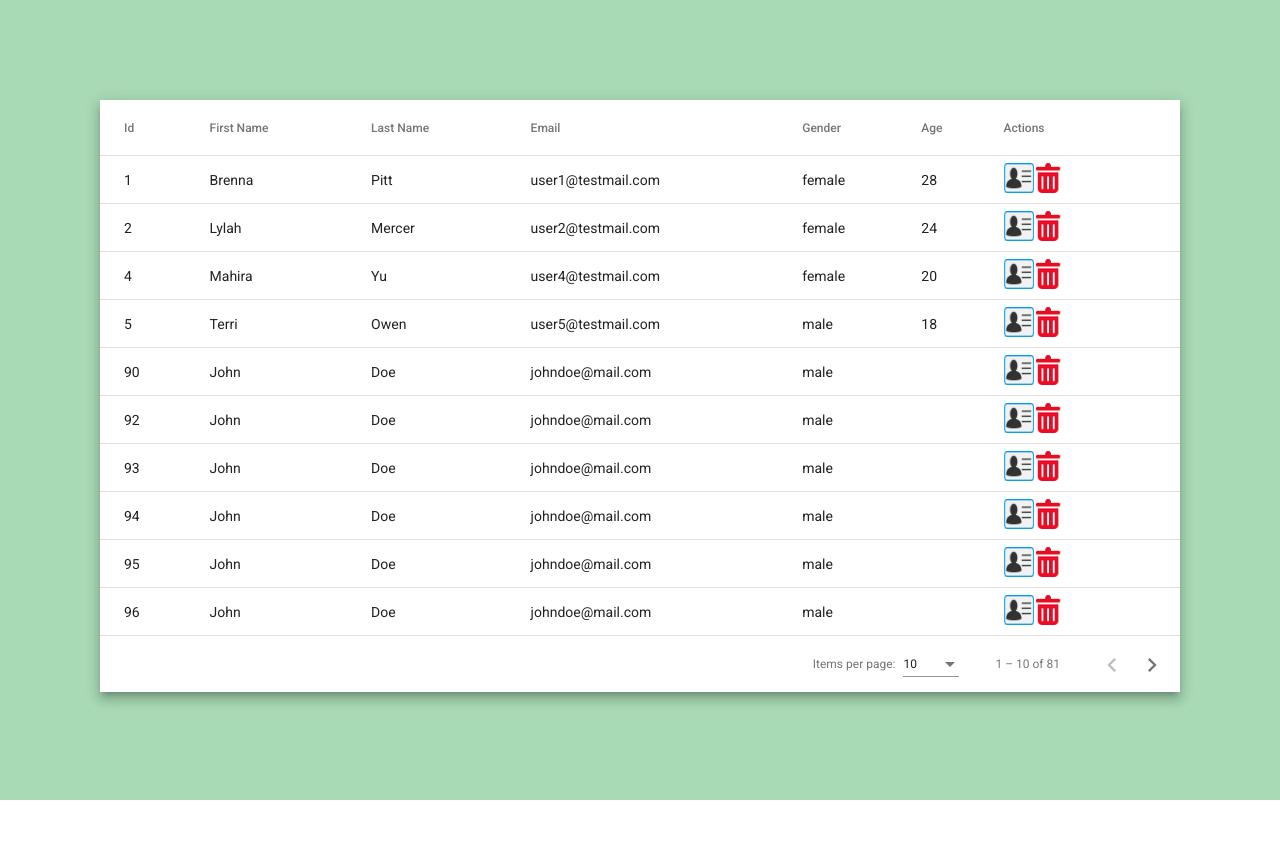
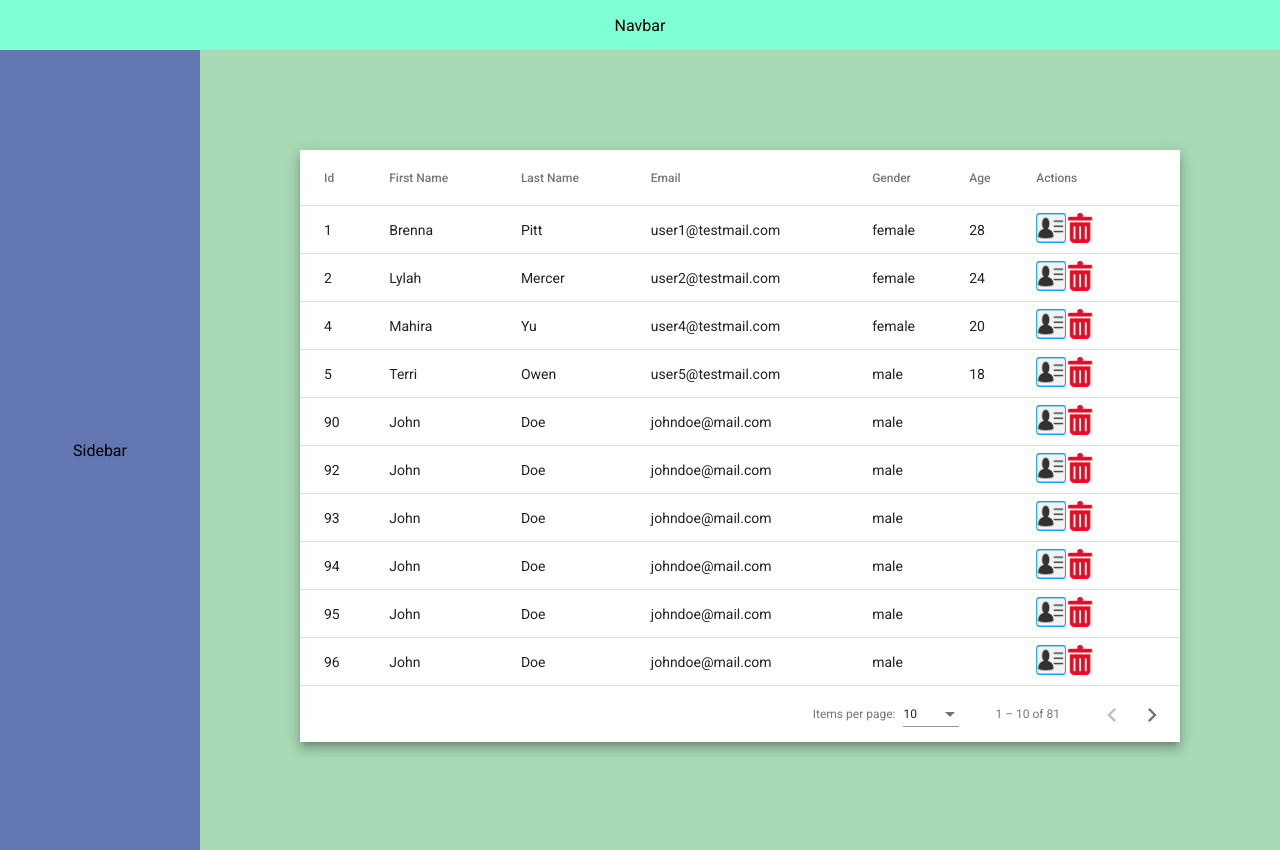
Before and after one commit to HovhannesWA/office_task_01, an Angular app: page /users in a window 1280 px wide. Before the commit the page ends 800 px from the top, so only its background shows below. Built offline with nearby package versions, Linux system fonts and the light colour scheme; data requests are answered from the project's data file; sample sign-in values are in the browser's storage.

Commit message:
added main-layout

```diff
--- a/src/app/app.component.ts
+++ b/src/app/app.component.ts
@@ -6,5 +6,5 @@ import { Component } from '@angular/core';
   styleUrls: ['./app.component.css']
 })
 export class AppComponent {
-  title = 'task';
+  title:string  = 'task';
 }
--- a/src/app/app.module.ts
+++ b/src/app/app.module.ts
@@ -16,6 +16,7 @@ import { AccessDeniedComponent } from './components/access-denied/access-denied.
 import { ToastrModule } from 'ngx-toastr';
 import { CardComponent } from './components/card/card.component';
 import { ErrorsRoutingModule } from './components/not-found/errors-routing.module';
+import { MainLayoutComponent } from './layouts/main-layout/main-layout.component';
 
 
 @NgModule({
@@ -26,7 +27,8 @@ import { ErrorsRoutingModule } from './components/not-found/errors-routing.modul
     HomeComponent,
     NotFoundComponent,
     AccessDeniedComponent,
-    CardComponent
+    CardComponent,
+    MainLayoutComponent
   ],
   imports: [
     BrowserModule,
--- a/src/app/components/users/users-routing.module.ts
+++ b/src/app/components/users/users-routing.module.ts
@@ -1,15 +1,22 @@
 import { NgModule } from '@angular/core';
 import { RouterModule, Routes } from '@angular/router';
 import { AuthGuard } from 'src/app/guards/auth-guard.service';
+import { MainLayoutComponent } from 'src/app/layouts/main-layout/main-layout.component';
 import { UserComponent } from './../user/user.component';
 import { UsersComponent } from './users.component';
 
 const routes: Routes = [
   {
-    path: '', component: UsersComponent,
-    children: [{ path: ':id/:name', component: UserComponent }],
+    path: '', component: MainLayoutComponent,
+    children: [
+      {
+        path: '', component: UsersComponent,
+        children: [{ path: ':id/:name', component: UserComponent }],
+        canActivate: [AuthGuard],
+      }
+    ],
     canActivate: [AuthGuard],
-  }
+  },
 ];
 
 @NgModule({
--- /dev/null
+++ b/src/app/layouts/main-layout/main-layout.component.css
@@ -0,0 +1,31 @@
+.main_layout{
+    display: grid;
+    grid-template-columns: 200px 1fr;
+    grid-template-areas:
+                "navbar navbar"
+                "sidebar child";
+}
+
+.navbar{
+    grid-area: navbar;
+    display: flex;
+    align-items: center;
+    justify-content: center;
+    width: 100vw;
+    height: 50px;
+    background-color: aquamarine;
+}
+
+.sidebar{
+    grid-area: sidebar;
+    display: flex;
+    align-items: center;
+    justify-content: center;
+    width: 200px;
+    height: 100vh;
+    background-color: rgba(56, 83, 158, 0.788);
+}
+
+.child{
+    grid-area: child;
+}
--- /dev/null
+++ b/src/app/layouts/main-layout/main-layout.component.html
@@ -0,0 +1,7 @@
+<div class="main_layout">
+    <div class="navbar">Navbar</div>
+    <div class="sidebar">Sidebar</div>
+    <div class="child">
+        <router-outlet></router-outlet>
+    </div>
+</div>
--- /dev/null
+++ b/src/app/layouts/main-layout/main-layout.component.ts
@@ -0,0 +1,15 @@
+import { Component, OnInit } from '@angular/core';
+
+@Component({
+  selector: 'app-main-layout',
+  templateUrl: './main-layout.component.html',
+  styleUrls: ['./main-layout.component.css']
+})
+export class MainLayoutComponent implements OnInit {
+
+  constructor() { }
+
+  ngOnInit(): void {
+  }
+
+}
--- a/src/app/services/login.service.ts
+++ b/src/app/services/login.service.ts
@@ -20,7 +20,7 @@ export class LoginService {
   constructor(private httpClient: HttpClient) {}
 
   login(email: string, password: string) {
-    return this.httpClient.get('http://localhost:3000/rrusers')
+    return this.httpClient.get('http://localhost:3000/users')
     .pipe(
       delay(1000),
       map(data => {
```
